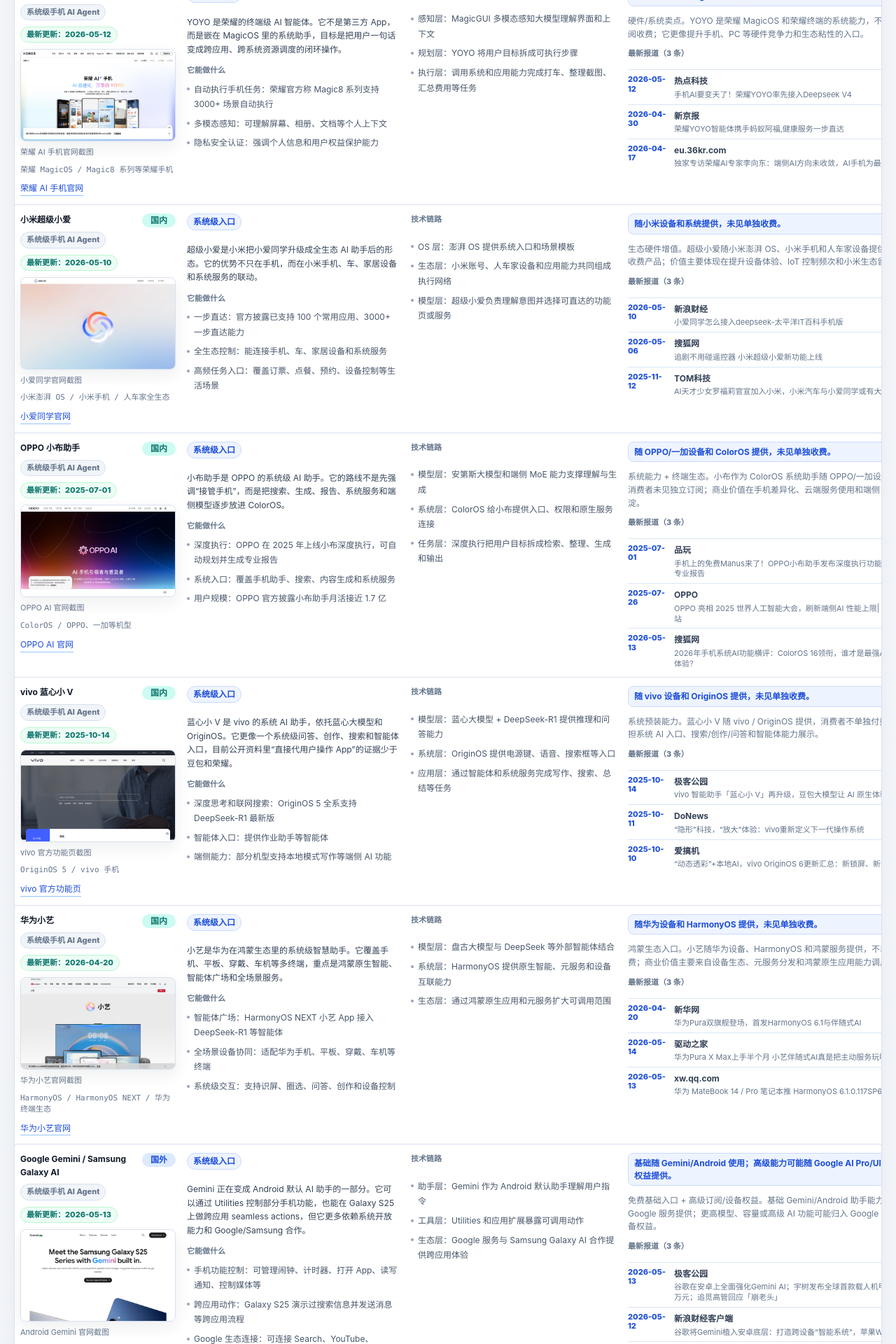
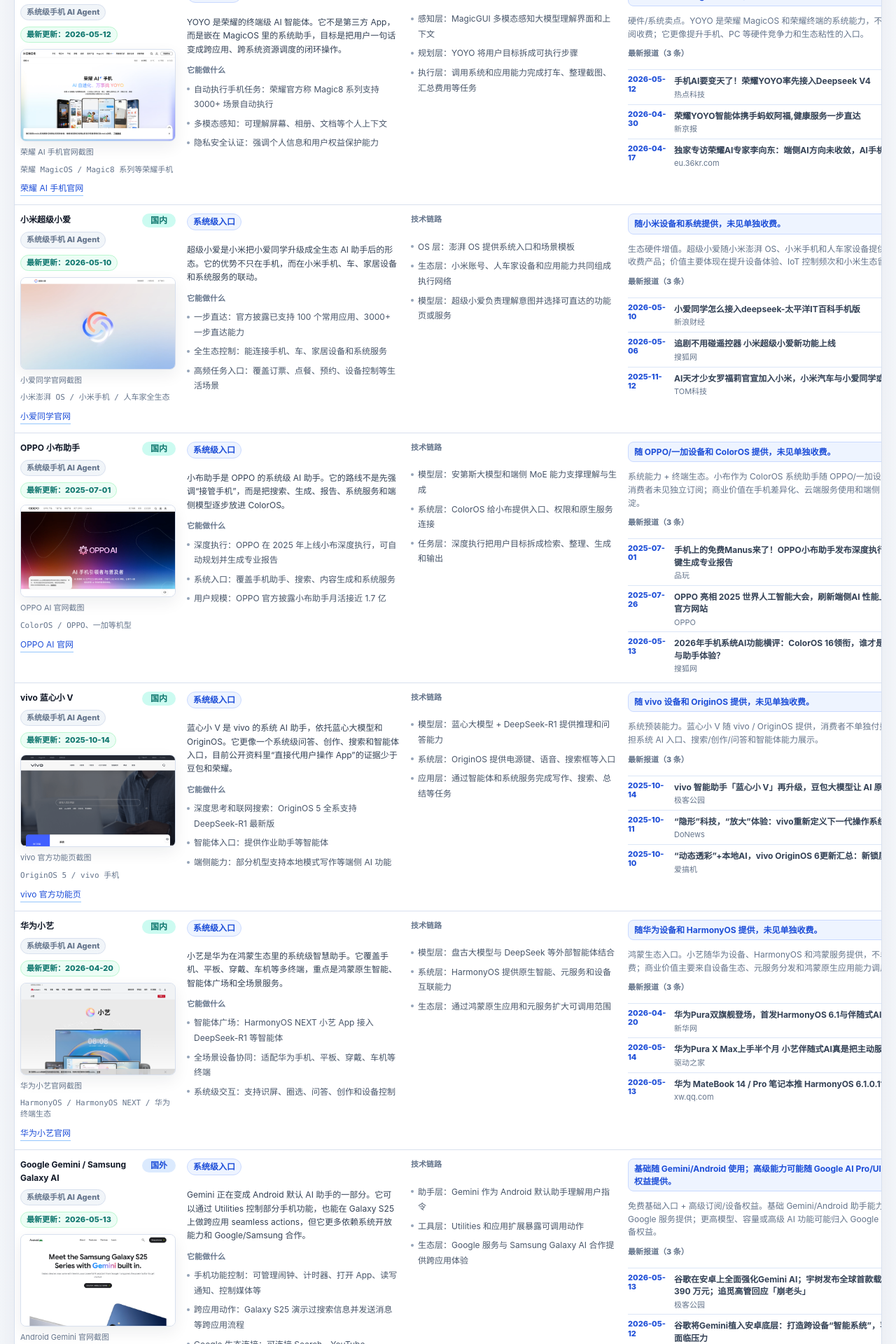
Before and after one commit to Channing3180/haomai-gui-agent-competitor-h5, a Next.js app: page / in a window 1280 px wide. Shown: the part 5140-7060 px from the top of the page at 70% size. Built offline with nearby package versions, Linux system fonts and the light colour scheme.

Commit message:
fix: swap title and source in latestSignals (Google News RSS parsing fix)

```diff
--- a/data/system-phone-agents.ts
+++ b/data/system-phone-agents.ts
@@ -35,8 +35,8 @@
     commercialModel: "硬件试水 + 系统级能力合作。用户实际付费买的是 nubia M153 工程样机，豆包手机助手暂未作为独立 App 或 SaaS 单独收费；商业化关键在后续与手机厂商的系统级预装、硬件分成或生态合作。",
     activityEvidence: "2025-12 发布技术预览版，2026 年继续围绕 MWC 展示、首批售罄和正式版传闻发酵。",
     latestSignals:[
-      { date: "2025-12-02", title: "DoNews", source: "首款豆包AI手机nubia M153售罄" },
-      { date: "2026-05-08", title: "新浪财经", source: "接棒谷歌、叫板苹果，OpenAI的AI手机要来了！" }
+      { date: "2025-12-02", title: "首款豆包AI手机nubia M153售罄", source: "DoNews" },
+      { date: "2026-05-08", title: "接棒谷歌、叫板苹果，OpenAI的AI手机要来了！", source: "新浪财经" }
     ]
   },
   {
@@ -54,10 +54,10 @@
     commercialModel: "硬件/系统卖点。YOYO 是荣耀 MagicOS 和荣耀终端的系统能力，不单独向用户订阅收费；它更像提升手机、PC 等硬件竞争力和生态粘性的入口。",
     activityEvidence: "2026-04 荣耀 YOYO 接入 DeepSeek-V4，并扩展到 YOYO Claw 终端侧智能体叙事。",
     latestSignals:[
-      { date: "2026-05-12", title: "热点科技", source: "手机AI要变天了！荣耀YOYO率先接入Deepseek V4" },
-      { date: "2026-04-30", title: "新京报", source: "荣耀YOYO智能体携手蚂蚁阿福,健康服务一步直达" },
-      { date: "2026-04-17", title: "eu.36kr.com", source: "独家专访荣耀AI专家李向东：端侧AI方向未收敛，AI手机为最佳载体" },
-      { date: "2025-10-16", title: "新浪财经客户端", source: "从工具到搭子：荣耀MagicOS 10+YOYO智能体定义自进化AI原生手机" }
+      { date: "2026-05-12", title: "手机AI要变天了！荣耀YOYO率先接入Deepseek V4", source: "热点科技" },
+      { date: "2026-04-30", title: "荣耀YOYO智能体携手蚂蚁阿福,健康服务一步直达", source: "新京报" },
+      { date: "2026-04-17", title: "独家专访荣耀AI专家李向东：端侧AI方向未收敛，AI手机为最佳载体", source: "eu.36kr.com" },
+      { date: "2025-10-16", title: "从工具到搭子：荣耀MagicOS 10+YOYO智能体定义自进化AI原生手机", source: "新浪财经客户端" }
     ]
   },
   {
@@ -75,9 +75,9 @@
     commercialModel: "生态硬件增值。超级小爱随小米澎湃 OS、小米手机和人车家设备提供，不是独立收费产品；价值主要体现在提升设备体验、IoT 控制频次和小米生态留存。",
     activityEvidence: "2025-12 小米在合作伙伴大会披露超级小爱“一步直达”支持 100 个常用应用、3000+ 能力。",
     latestSignals:[
-      { date: "2026-05-10", title: "新浪财经", source: "小爱同学怎么接入deepseek-太平洋IT百科手机版" },
-      { date: "2026-05-06", title: "搜狐网", source: "追剧不用碰遥控器 小米超级小爱新功能上线" },
-      { date: "2025-11-12", title: "TOM科技", source: "AI天才少女罗福莉官宣加入小米，小米汽车与小爱同学或有大升级" }
+      { date: "2026-05-10", title: "小爱同学怎么接入deepseek-太平洋IT百科手机版", source: "新浪财经" },
+      { date: "2026-05-06", title: "追剧不用碰遥控器 小米超级小爱新功能上线", source: "搜狐网" },
+      { date: "2025-11-12", title: "AI天才少女罗福莉官宣加入小米，小米汽车与小爱同学或有大升级", source: "TOM科技" }
     ]
   },
   {
@@ -95,10 +95,10 @@
     commercialModel: "系统能力 + 终端生态。小布作为 ColorOS 系统助手随 OPPO/一加设备提供，面向消费者未见独立订阅；商业价值在手机差异化、云端服务使用和端侧 AI 能力沉淀。",
     activityEvidence: "OPPO 官方 AI 页面显示 2025.8 小布月活近 1.7 亿，2025 年持续升级 AI 战略。",
     latestSignals:[
-      { date: "2025-07-01", title: "品玩", source: "手机上的免费Manus来了！OPPO小布助手发布深度执行功能，可一键生成专业报告" },
-      { date: "2025-07-26", title: "OPPO", source: "OPPO 亮相 2025 世界人工智能大会，刷新端侧AI 性能上限| OPPO 官方网站" },
-      { date: "2026-05-13", title: "搜狐网", source: "2026年手机系统AI功能横评：ColorOS 16领衔，谁才是最强AI交互与助手体验？" },
-      { date: "2026-05-13", title: "凤凰网科技", source: "OPPO 新一代 ColorOS 16 正式版陆续开推，五月升级一览发布" }
+      { date: "2025-07-01", title: "手机上的免费Manus来了！OPPO小布助手发布深度执行功能，可一键生成专业报告", source: "品玩" },
+      { date: "2025-07-26", title: "OPPO 亮相 2025 世界人工智能大会，刷新端侧AI 性能上限| OPPO 官方网站", source: "OPPO" },
+      { date: "2026-05-13", title: "2026年手机系统AI功能横评：ColorOS 16领衔，谁才是最强AI交互与助手体验？", source: "搜狐网" },
+      { date: "2026-05-13", title: "OPPO 新一代 ColorOS 16 正式版陆续开推，五月升级一览发布", source: "凤凰网科技" }
     ]
   },
   {
@@ -116,9 +116,9 @@
     commercialModel: "系统预装能力。蓝心小 V 随 vivo / OriginOS 提供，消费者不单独付费；它更多承担系统 AI 入口、搜索/创作/问答和智能体能力展示。",
     activityEvidence: "2025-06 OriginOS 5 全系支持蓝心小 V 接入 DeepSeek-R1 最新版。",
     latestSignals:[
-      { date: "2025-10-14", title: "极客公园", source: "vivo 智能助手「蓝心小 V」再升级，豆包大模型让 AI 原生体验拉满" },
-      { date: "2025-10-11", title: "DoNews", source: "“隐形”科技，“放大”体验：vivo重新定义下一代操作系统" },
-      { date: "2025-10-10", title: "爱搞机", source: "“动态透彩”+本地AI，vivo OriginOS 6更新汇总：新锁屏、新动效" }
+      { date: "2025-10-14", title: "vivo 智能助手「蓝心小 V」再升级，豆包大模型让 AI 原生体验拉满", source: "极客公园" },
+      { date: "2025-10-11", title: "“隐形”科技，“放大”体验：vivo重新定义下一代操作系统", source: "DoNews" },
+      { date: "2025-10-10", title: "“动态透彩”+本地AI，vivo OriginOS 6更新汇总：新锁屏、新动效", source: "爱搞机" }
     ]
   },
   {
@@ -136,9 +136,9 @@
     commercialModel: "鸿蒙生态入口。小艺随华为设备、HarmonyOS 和鸿蒙服务提供，不单独按助手收费；商业价值主要来自设备生态、元服务分发和鸿蒙原生应用能力调用。",
     activityEvidence: "2024-10 HarmonyOS NEXT 发布，2025-02 小艺接入 DeepSeek-R1，2025-08 全新小艺众测升级。",
     latestSignals:[
-      { date: "2026-04-20", title: "新华网", source: "华为Pura双旗舰登场，首发HarmonyOS 6.1与伴随式AI" },
-      { date: "2026-05-14", title: "驱动之家", source: "华为Pura X Max上手半个月 小艺伴随式AI真是把主动服务玩明白了" },
-      { date: "2026-05-13", title: "xw.qq.com", source: "华为 MateBook 14 / Pro 笔记本推 HarmonyOS 6.1.0.117SP68 版本" }
+      { date: "2026-04-20", title: "华为Pura双旗舰登场，首发HarmonyOS 6.1与伴随式AI", source: "新华网" },
+      { date: "2026-05-14", title: "华为Pura X Max上手半个月 小艺伴随式AI真是把主动服务玩明白了", source: "驱动之家" },
+      { date: "2026-05-13", title: "华为 MateBook 14 / Pro 笔记本推 HarmonyOS 6.1.0.117SP68 版本", source: "xw.qq.com" }
     ]
   },
   {
@@ -156,10 +156,10 @@
     commercialModel: "免费基础入口 + 高级订阅/设备权益。基础 Gemini/Android 助手能力随系统和 Google 服务提供；更高模型、容量或高级 AI 功能可能归入 Google AI 订阅或设备权益。",
     activityEvidence: "Google 官方 Gemini Utilities 文档仍在维护，Samsung Galaxy AI 继续把 Gemini 作为跨应用动作入口。",
     latestSignals:[
-      { date: "2026-05-13", title: "极客公园", source: "谷歌在安卓上全面强化Gemini AI；宇树发布全球首款载人机甲，售价390 万元；追觅高管回应「崩老头」" },
-      { date: "2026-05-12", title: "新浪财经客户端", source: "谷歌将Gemini植入安卓底层：打造跨设备“智能系统”，苹果WWDC面临压力" },
-      { date: "2026-05-15", title: "新浪财经", source: "约 3.6GB：三星已向 Galaxy S26 系列手机推送首个 One UI 9 固件" },
-      { date: "2026-05-14", title: "中华网", source: "焕新界面 AI升级 三星向更多Galaxy设备推送Samsung One UI 8.5更新" }
+      { date: "2026-05-13", title: "谷歌在安卓上全面强化Gemini AI；宇树发布全球首款载人机甲，售价390 万元；追觅高管回应「崩老头」", source: "极客公园" },
+      { date: "2026-05-12", title: "谷歌将Gemini植入安卓底层：打造跨设备“智能系统”，苹果WWDC面临压力", source: "新浪财经客户端" },
+      { date: "2026-05-15", title: "约 3.6GB：三星已向 Galaxy S26 系列手机推送首个 One UI 9 固件", source: "新浪财经" },
+      { date: "2026-05-14", title: "焕新界面 AI升级 三星向更多Galaxy设备推送Samsung One UI 8.5更新", source: "中华网" }
     ]
   },
   {
@@ -177,8 +177,8 @@
     commercialModel: "硬件/系统能力。Apple Intelligence 和 Siri 随兼容设备与系统提供，不单独按助手收费；App Intents 是开发者接入系统入口的技术框架，商业价值回到 iPhone/Mac 设备生态。",
     activityEvidence: "Apple Developer 文档仍标注个人上下文、屏幕感知和 in-app actions 为未来软件更新；2026 年仍面临 Siri 延期和诉讼压力。",
     latestSignals:[
-      { date: "2025-08-12", title: "爱范儿", source: "「有嘴就行！」明年的新 Siri 可以让你真正解放双手的使用 iPhone" },
-      { date: "2026-05-03", title: "17173", source: "继“液态玻璃”之后：苹果 iOS 27 将重心转向 AI，Siri 迎来独立 App 并将深度整合到相机应用中" }
+      { date: "2025-08-12", title: "「有嘴就行！」明年的新 Siri 可以让你真正解放双手的使用 iPhone", source: "爱范儿" },
+      { date: "2026-05-03", title: "继“液态玻璃”之后：苹果 iOS 27 将重心转向 AI，Siri 迎来独立 App 并将深度整合到相机应用中", source: "17173" }
     ]
   }
 ];
```
